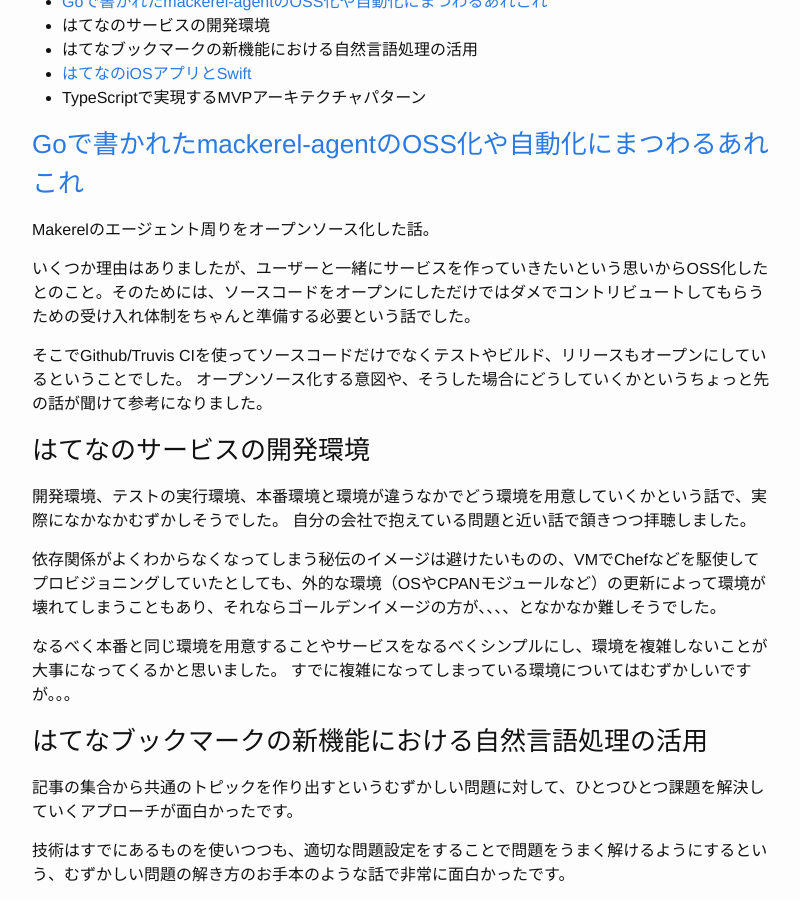
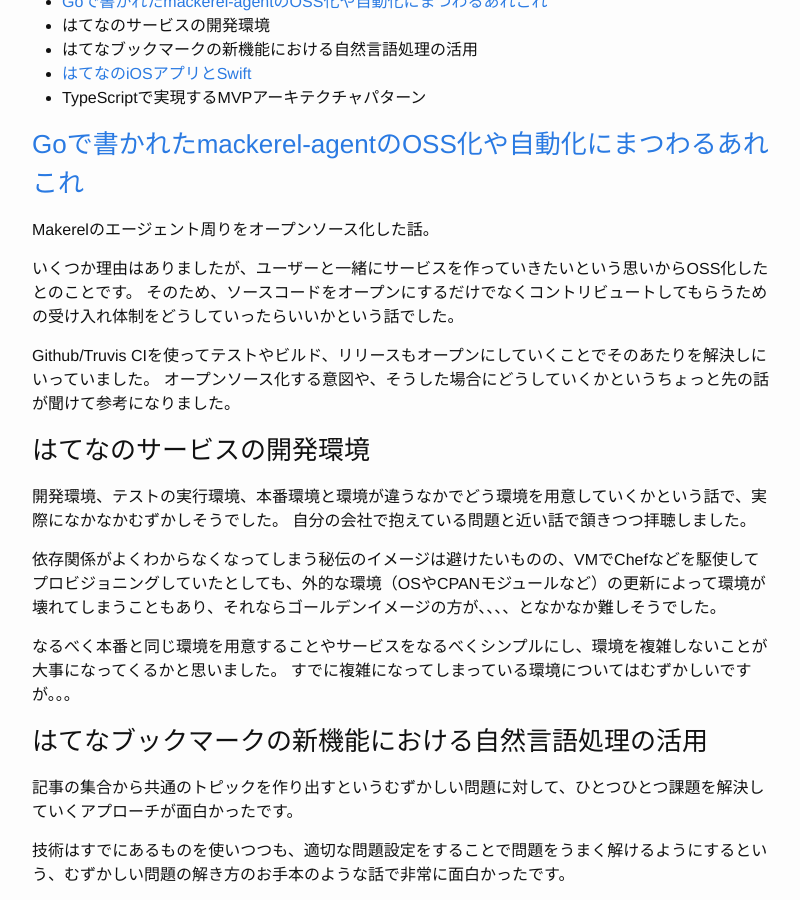
Before and after one commit to yosu/yosu.github.io, a Jekyll site: the page built from _posts/2015-02-07-hatena-engineer-seminar-04.md, in a window 1280 px wide and 900 px high, scrolled down 412 px. Shown: the whole window, without its empty margins (238-1038 px from the left). Built offline with Jekyll 4.4.1, drawn with Linux system fonts in a browser that asks for light colours.

Commit message:
Modify entry

```diff
--- a/_posts/2015-02-07-hatena-engineer-seminar-04.md
+++ b/_posts/2015-02-07-hatena-engineer-seminar-04.md
@@ -21,9 +21,10 @@ tags: hatena
 
 Makerelのエージェント周りをオープンソース化した話。
 
-いくつか理由はありましたが、ユーザーと一緒にサービスを作っていきたいという思いからOSS化したとのこと。そのためには、ソースコードをオープンにしただけではダメでコントリビュートしてもらうための受け入れ体制をちゃんと準備する必要という話でした。
+いくつか理由はありましたが、ユーザーと一緒にサービスを作っていきたいという思いからOSS化したとのことです。
+そのため、ソースコードをオープンにするだけでなくコントリビュートしてもらうための受け入れ体制をどうしていったらいいかという話でした。
 
-そこでGithub/Truvis CIを使ってソースコードだけでなくテストやビルド、リリースもオープンにしているということでした。
+Github/Truvis CIを使ってテストやビルド、リリースもオープンにしていくことでそのあたりを解決しにいっていました。
 オープンソース化する意図や、そうした場合にどうしていくかというちょっと先の話が聞けて参考になりました。
 
 ### はてなのサービスの開発環境
```
